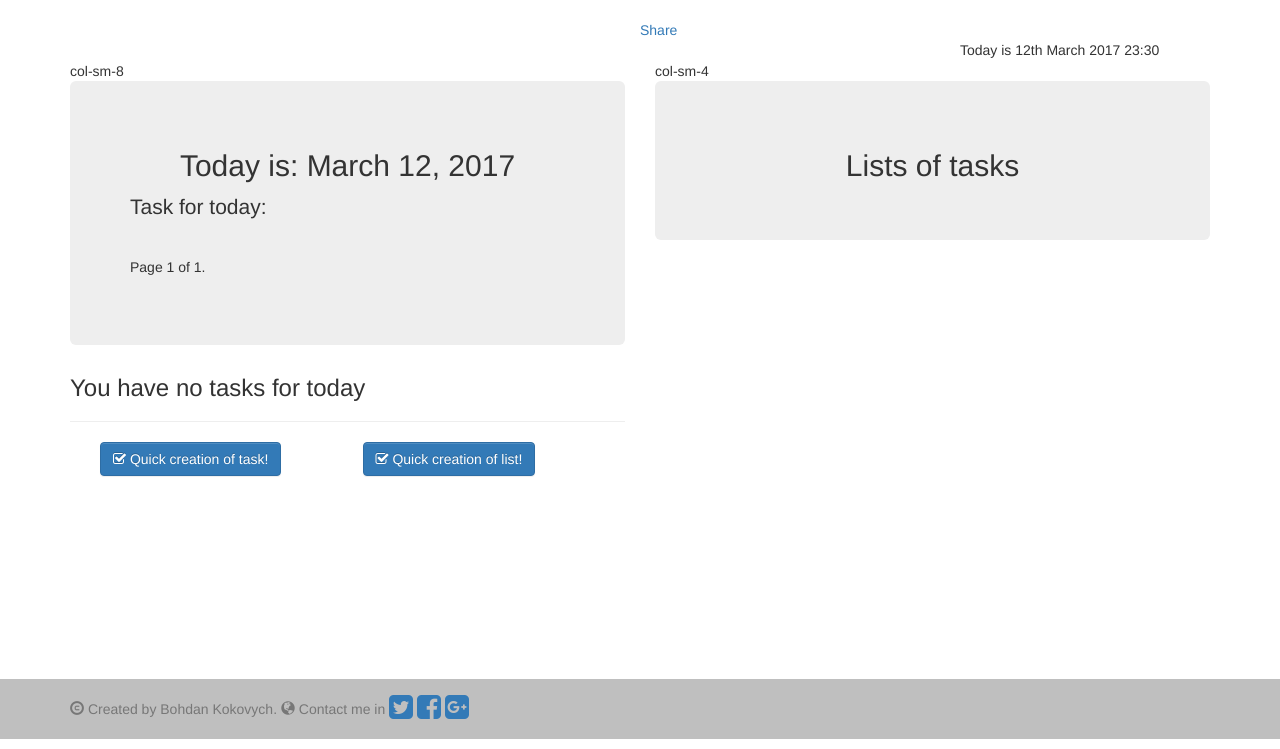
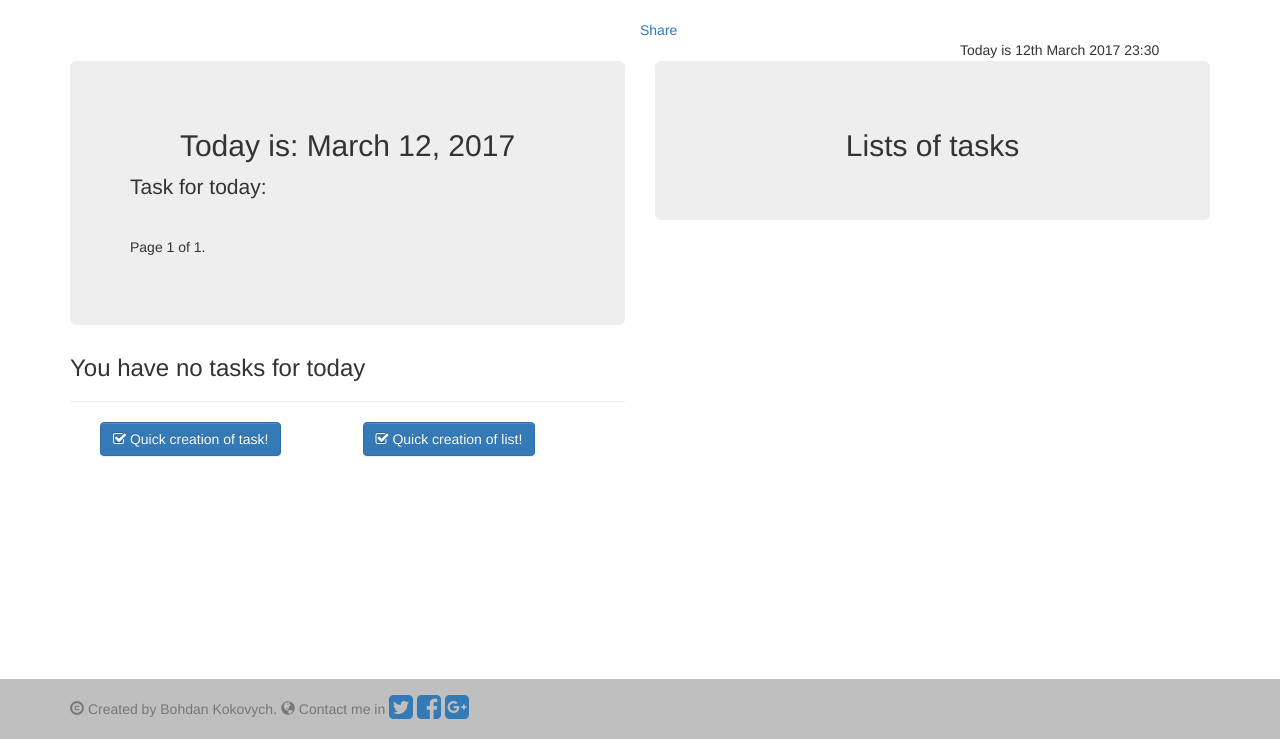
Before and after one commit to kokovych/bohdantodo, a Django app: page / in a window 1280 px wide. Shown: the part 61-810 px from the top of the page. Run offline with Django 3.2, Linux system fonts and the light colour scheme; the visitor is signed in with stand-in values (Sample User, id 1); data that the repository does not hold is empty; parts of the project's set-up code (start-up, migrations or seed data) failed here and were passed over; some libraries are stand-ins or nearby versions; some web fonts are replaced.

Commit message:
Update home.html

```diff
--- a/templates/home.html
+++ b/templates/home.html
@@ -4,7 +4,7 @@
 
     {% if user.is_authenticated %}
 <div class="row">
-    <div class="col-sm-6 ">col-sm-8
+    <div class="col-sm-6 ">
         <div class="jumbotron">
             <h2 align="center"> Today is: {{ today }} </h2>
                 <p> Task for today: </p>
@@ -53,7 +53,7 @@
 
     </div>
 
-    <div class="col-sm-6 ">col-sm-4
+    <div class="col-sm-6 ">
         <div class="jumbotron">
             <h2 align="center">Lists of tasks</h2>
                 {% for l in lists %}
```
